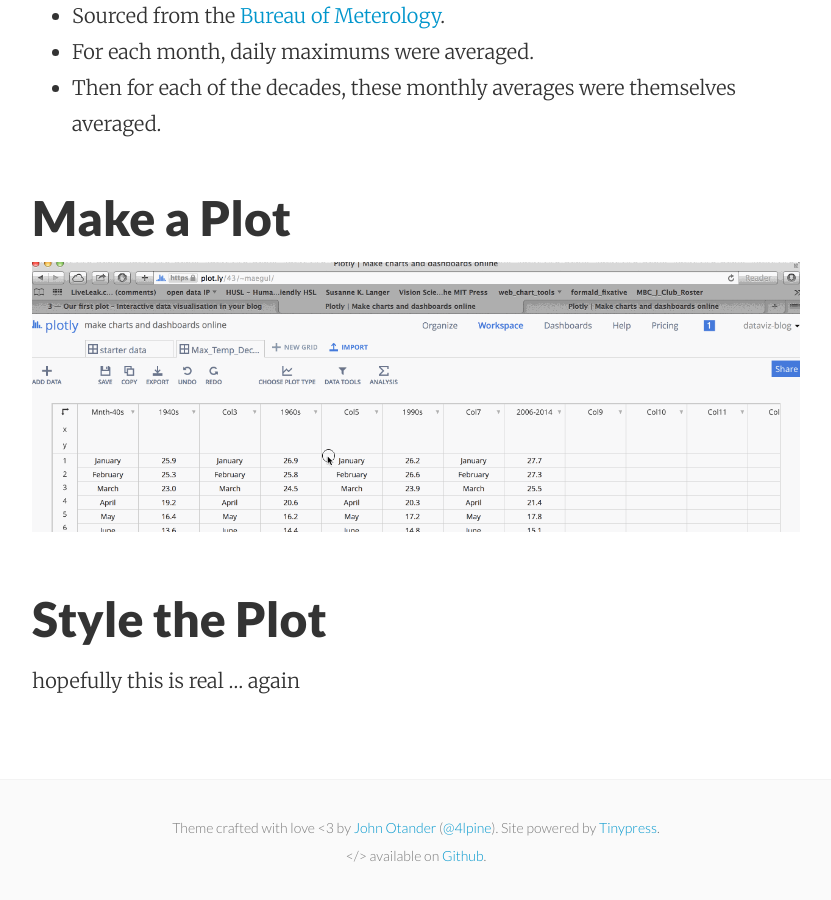
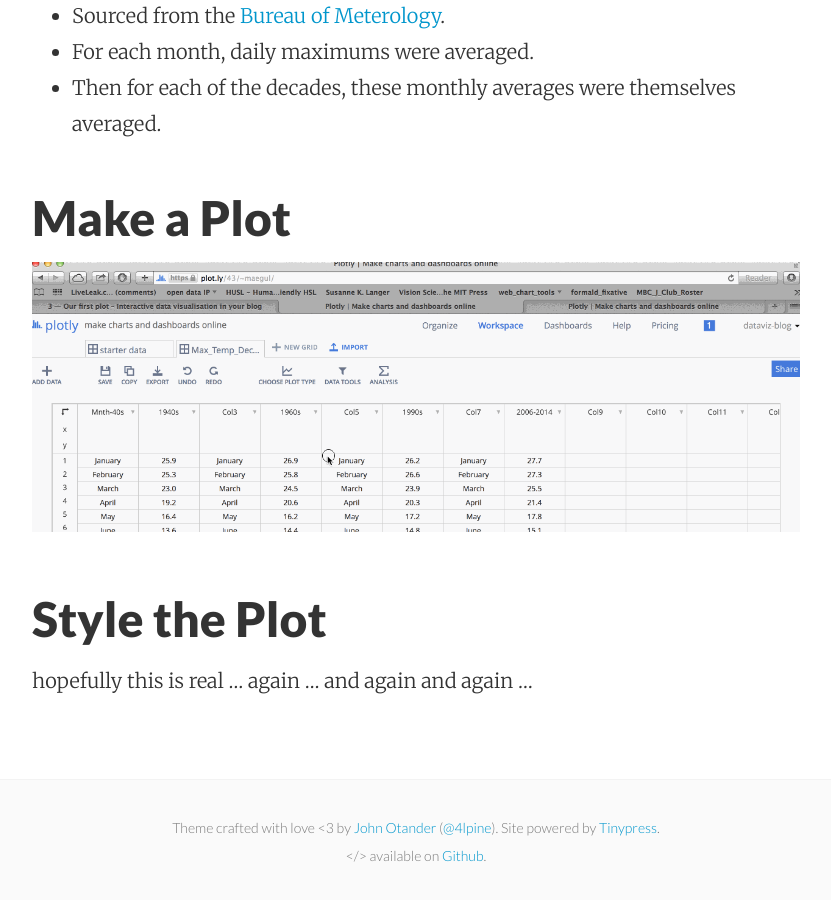
Before and after one commit to dataviz-blog/dataviz-blog.github.io, a Jekyll site: the page built from _posts/2016-01-18-3-our-first-plot.markdown, in a window 1280 px wide and 900 px high, scrolled down 1107 px. Shown: the whole window, without its empty margins (224-1055 px from the left). Built offline with Jekyll 4.4.1, drawn with Linux system fonts in a browser that asks for light colours.

Commit message:
Post update: 3 — Our first plot

```diff
--- a/_posts/2016-01-18-3-our-first-plot.markdown
+++ b/_posts/2016-01-18-3-our-first-plot.markdown
@@ -39,4 +39,4 @@ Make sure to Copy and Edit and save to your own account.
 
 ## Style the Plot
 
-hopefully this is real ... again
+hopefully this is real ... again ... and again and again ...
```
